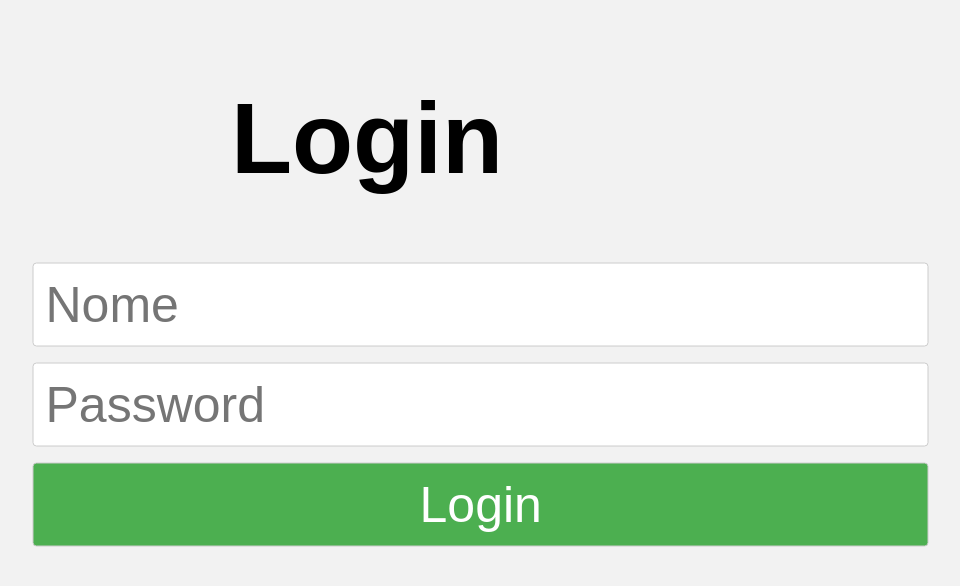
After one commit to rodrig20/servivo-mesa, a Python web app: template templates/login.html in a window 1280 px wide. The commit adds this page. Shown: the top 586 px of the page, without its empty margins (145-1105 px from the left). Run offline with Jinja, Linux system fonts and the light colour scheme; the template is opened without the code that fills it, so the values that code supplies are empty.

Commit message:
Criar Login

```diff
--- a/static/main.css
+++ b/static/main.css
@@ -90,6 +90,8 @@ h1 {
 
 }
 
+
+
 #add {
     background-color: blue;
     font-size: 79px;
@@ -114,3 +116,44 @@ h1 {
     flex: 1;
     order: -1;
 }
+
+#login-form-wrap {
+    position: absolute;
+    justify-content: center;
+    align-items: center;
+    top: 36%;
+    left: 40%;
+    transform: translate(-50%, -50%);
+    text-align: center;
+}
+
+
+#login-form input[type="text"],
+#login-form input[type="password"]{
+    width: 130%;
+    padding: 12px;
+    border: 1px solid #ccc;
+    border-radius: 4px;
+    resize: vertical;
+    font-size: 50px;
+    font-family: Arial, sans-serif;
+}
+
+#login-form input[type="submit"] {
+    background-color: #4CAF50;
+    color: #fff;
+    display: block;
+    margin: 0 auto;
+    cursor: pointer;
+    width: 134%;
+    padding: 12px;
+    border: 1px solid #ccc;
+    border-radius: 4px;
+    resize: vertical;
+    font-size: 50px;
+    font-family: Arial, sans-serif;
+}
+
+#login-form input[type="submit"]:hover {
+    background-color: #45a049;
+}
--- a/static/meu_ajax.js
+++ b/static/meu_ajax.js
@@ -159,13 +159,21 @@ function toQRScanner(){
 
 function sendQrdata(data){
     json_send = {pedB64:data}
-    $.post($SCRIPT_ROOT, json_send, volatServico,'json');
+    $.post($SCRIPT_ROOT, json_send, voltaServico,'json');
 }
 
-function volatServico(data){
+function voltaServico(data){
     if (data.suc == "T"){
         $(location).prop('href', data['redirect']);
     }
+}
+
+function makeLogin(){
+    user = $('input[name="username"]').val();
+    password = $('input[name="password"]').val();
+    json_send = {user:user,pass:password}
+    $.post($SCRIPT_ROOT, json_send, voltaServico,'json');
+
 }
 
 // Início do jQuery:
@@ -177,5 +185,6 @@ $(function() {
     $('#novo').click(voltar);
     $('#voltarDoQR').click(pedAuto);
     $('#qrbotao').click(toQRScanner);
+    $('#login').click(makeLogin);
 
 });
--- /dev/null
+++ b/templates/login.html
@@ -0,0 +1,30 @@
+<!DOCTYPE html>
+<html>
+	<head>
+		<script type=text/javascript src="{{ url_for('static', filename='jquery.js') }}"> </script>
+        <script type=text/javascript src="{{ url_for('static', filename='meu_ajax.js') }}"> </script>
+        <script type=text/javascript> $SCRIPT_ROOT = {{ request.script_root|tojson|safe }};</script>
+		<meta charset="UTF-8">
+        <meta name="viewport" content="width=device-width, initial-scale=0.4, maximum-scale=0.4, user-scalable=0">
+        <meta name="google" content="notranslate">
+        <link rel="stylesheet" href="{{ url_for('static', filename='main.css') }}">
+        <link rel="shortcut icon" type="image/x-icon" href="{{ url_for('static', filename='favicon.ico') }}">
+		<title>Login</title>
+	</head>
+	<body style="padding: 0px;">
+		<div id="login-form-wrap">
+			<h1>Login</h1>
+			<form id="login-form">
+				<p>
+				<input type="text" id="username" name="username" placeholder="Nome" autocomplete="off" required="">
+				</p>
+				<p>
+				<input type="password" id="password" name="password" autocomplete="new-password" placeholder="Password" required="">
+				</p>
+				<p>
+				<input type="submit" id="login" value="Login">
+				</p>
+			</form>
+		</div>
+	</body>
+</html>
```
Also changed, not shown: 1 other file.
